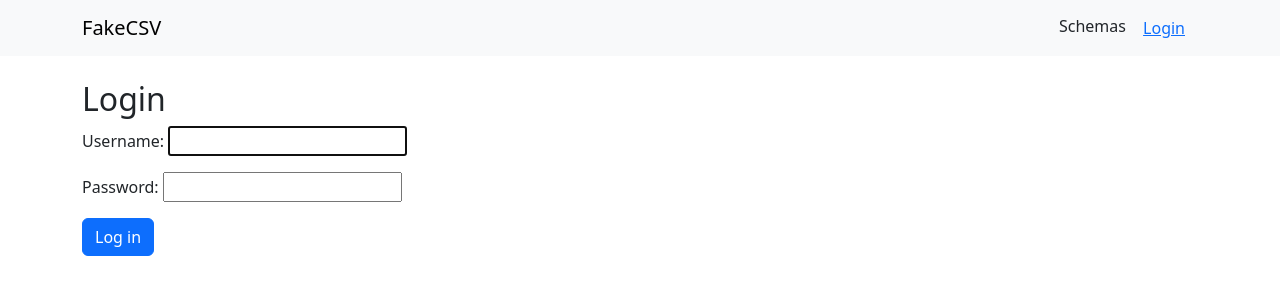
After one commit to d-stegantsev/django-fake-csv, a Django app: page /accounts/login/ in a window 1280 px wide. The commit adds this page. Shown: the top 300 px of the page. Run offline with Django 4.2, Linux system fonts and the light colour scheme.

Commit message:
add login.html

```diff
--- a/templates/base.html
+++ b/templates/base.html
@@ -11,7 +11,7 @@
     <div class="container">
         <a class="navbar-brand" href="#">FakeCSV</a>
         <div>
-            <a class="nav-link d-inline" href="{% url 'schemas:list' %}">Schemas</a>
+            <a class="nav-link d-inline" href="{% url 'schemas:schema_list' %}">Schemas</a>
             {% if user.is_authenticated %}
                 <span class="ms-3 text-muted">Hello, <strong>{{ user.username }}</strong></span>
                 <a class="btn btn-link" href="{% url 'logout' %}">Logout</a>
--- /dev/null
+++ b/templates/registration/login.html
@@ -0,0 +1,12 @@
+{% extends "base.html" %}
+
+{% block title %}Login{% endblock %}
+
+{% block content %}
+<h2>Login</h2>
+<form method="post">
+    {% csrf_token %}
+    {{ form.as_p }}
+    <button type="submit" class="btn btn-primary">Log in</button>
+</form>
+{% endblock %}
```
